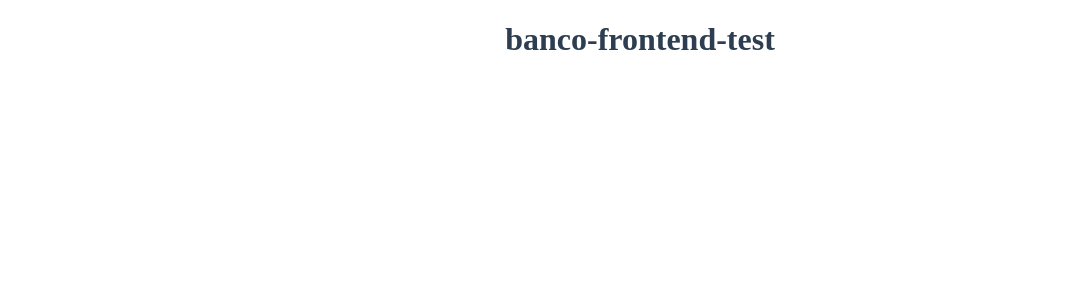
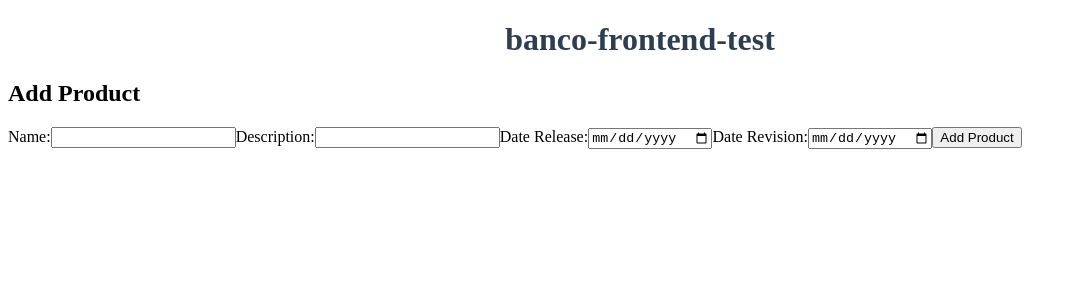
Before and after one commit to edwinarroyolopez/banco-frontend-test, an Angular app: page /add-product in a window 1280 px wide. Before the commit this address led to /. Shown: the top 300 px of the page, without its empty margins (0-1077 px from the left). Built offline with nearby package versions, Linux system fonts and the light colour scheme.

Commit message:
CM-020 add new route - add-product

```diff
--- a/src/app/app-routing.module.ts
+++ b/src/app/app-routing.module.ts
@@ -1,10 +1,11 @@
 import { NgModule } from '@angular/core';
 import { RouterModule, Routes } from '@angular/router';
 import { HomeComponent } from './features/home/home.component';
+import { AddProductComponent } from './features/add-product/add-product.component';
 
 const routes: Routes = [
   { path: '', component: HomeComponent },
-  { path: '/test', component: HomeComponent },
+  { path: 'add-product', component: AddProductComponent }
 ];
 
 @NgModule({
--- /dev/null
+++ b/src/app/features/add-product/add-product.component.html
@@ -0,0 +1,18 @@
+<div class="add-product-container">
+    <h2>Add Product</h2>
+    <form>
+      <label for="name">Name:</label>
+      <input type="text" id="name" name="name">
+
+      <label for="description">Description:</label>
+      <input type="text" id="description" name="description">
+
+      <label for="date_release">Date Release:</label>
+      <input type="date" id="date_release" name="date_release">
+
+      <label for="date_revision">Date Revision:</label>
+      <input type="date" id="date_revision" name="date_revision">
+
+      <button type="submit">Add Product</button>
+    </form>
+  </div>
--- a/src/app/features/home/home.component.html
+++ b/src/app/features/home/home.component.html
@@ -1,7 +1,7 @@
 <div class="home-container">
     <div class="top-container">
         <app-filter></app-filter>
-        <button (click)="openModal()">Add</button>
+        <button routerLink="/add-product">Add</button>
     </div>
     <app-table></app-table>
     <app-modal></app-modal>
--- a/src/app/features/home/home.component.ts
+++ b/src/app/features/home/home.component.ts
@@ -1,5 +1,5 @@
 import { Component } from '@angular/core';
-
+import { RouterModule } from '@angular/router';
 import { CommonModule } from '@angular/common';
 
 import { FilterComponent } from '../../shared/filter/filter.component';
@@ -15,19 +15,12 @@ import { ModalComponent } from '../../shared/modal/modal.component'
     FilterComponent,
     TableComponent,
     ModalComponent,
-    CommonModule
+    CommonModule,
+    RouterModule
   ]
 
 })
 export class HomeComponent {
-  isModalOpen = false;
 
-  openModal() {
-    console.log('openModal');
-    this.isModalOpen = true;
-  }
 
-  closeModal() {
-    this.isModalOpen = false;
-  }
 }
```
Also changed, not shown: src/app/app.component.ts (+5 -3 lines), src/app/app.routes.ts (+4 -3 lines), src/app/features/add-product/add-product.component.ts (added, +14 -0 lines), src/app/features/add-product/add-product.component.css (added).
